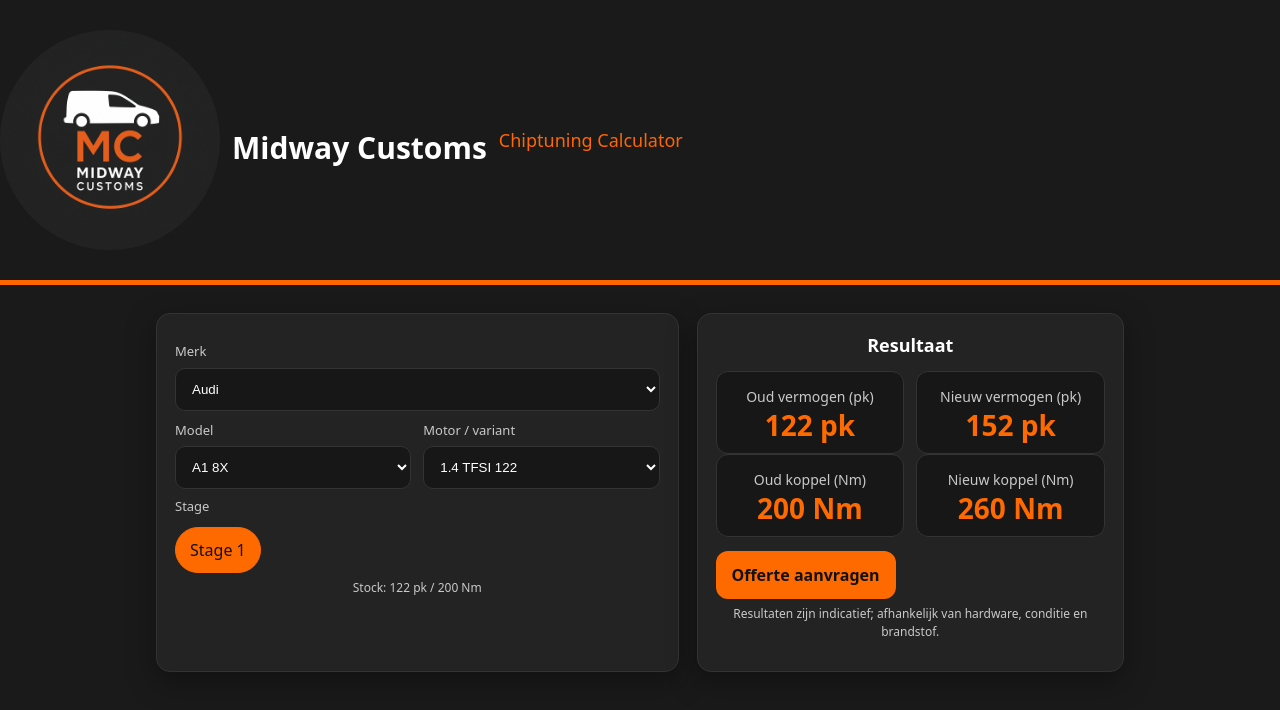
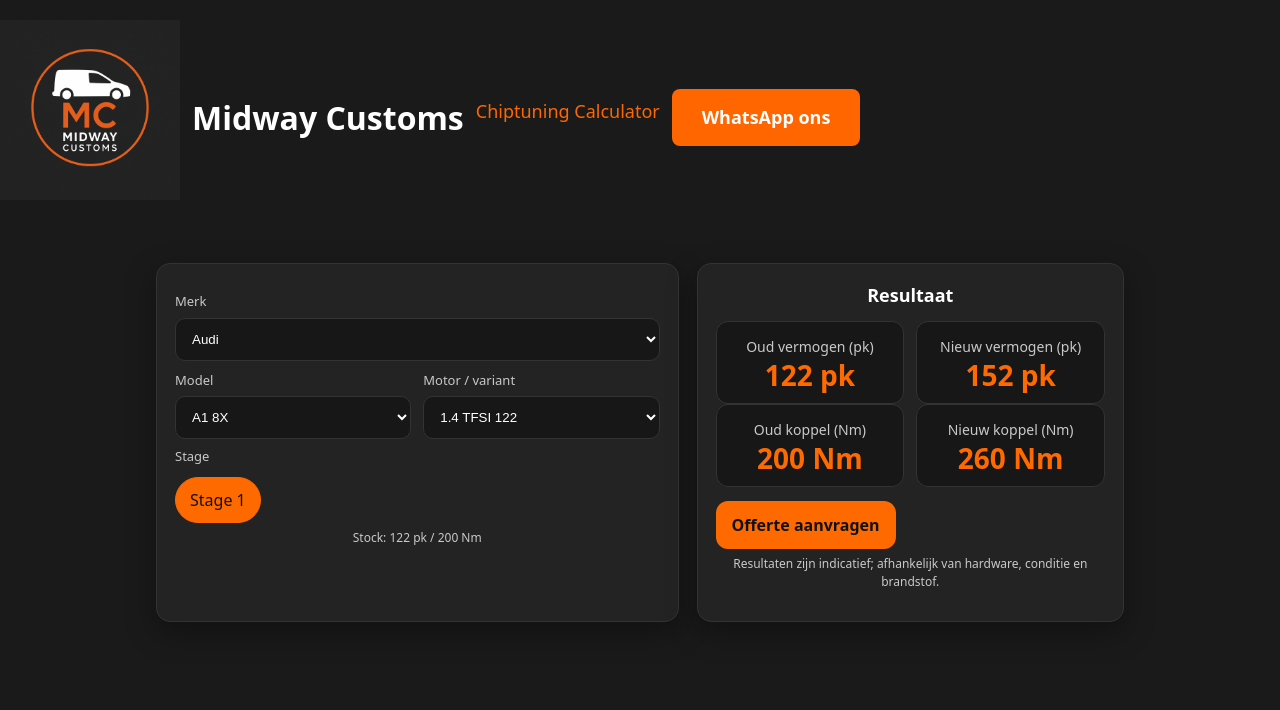
Before and after one commit to idcmvrjon-png/Calculeren, a plain HTML site: page index.html in a window 1280 px wide. Drawn offline with Linux system fonts and the light colour scheme.

Commit message:
Update index.html

```diff
--- a/index.html
+++ b/index.html
@@ -35,12 +35,29 @@
 </style>
 </head>
 <body>
-  <header style="text-align:center; background:#1a1a1a; padding:30px 0; border-bottom:5px solid #FF6600;">
-    <img src="logo.PNG" alt="Midway Customs"
-         style="height:220px; max-width:90%; border-radius:50%;">
-    <h1 style="color:#fff; margin-top:15px;">Midway Customs</h1>
-    <p style="color:#FF6600; font-size:18px; margin:0;">Chiptuning Calculator</p>
-  </header>
+  <header style="text-align:center; background:#1a1a1a; padding:20px 0;">
+  <!-- Logo -->
+  <img src="logo.PNG" alt="Midway Customs Logo"
+       style="height:180px; max-width:100%; margin-bottom:15px;">
+
+  <!-- Titel -->
+  <h1 style="color:#fff; margin:0; font-size:32px;">
+    Midway Customs
+  </h1>
+
+  <!-- Subtitel -->
+  <p style="color:#FF6600; font-size:18px; margin:8px 0 20px;">
+    Chiptuning Calculator
+  </p>
+
+  <!-- WhatsApp knop -->
+  <a href="https://wa.me/31655972051"
+     style="background:#FF6600; color:#fff; padding:15px 30px;
+            border-radius:8px; text-decoration:none; font-weight:bold;
+            font-size:18px; display:inline-block;">
+    WhatsApp ons
+  </a>
+</header>
 
   <div class="wrap">
   <div class="grid">
```
